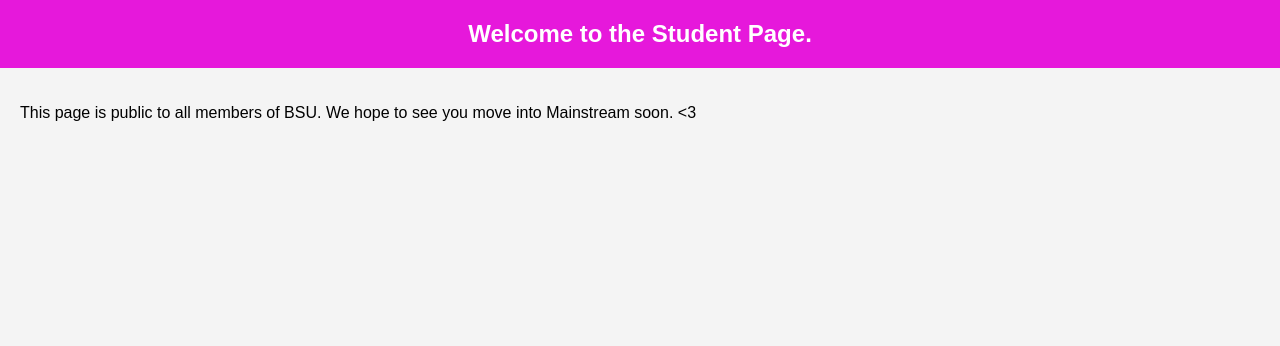
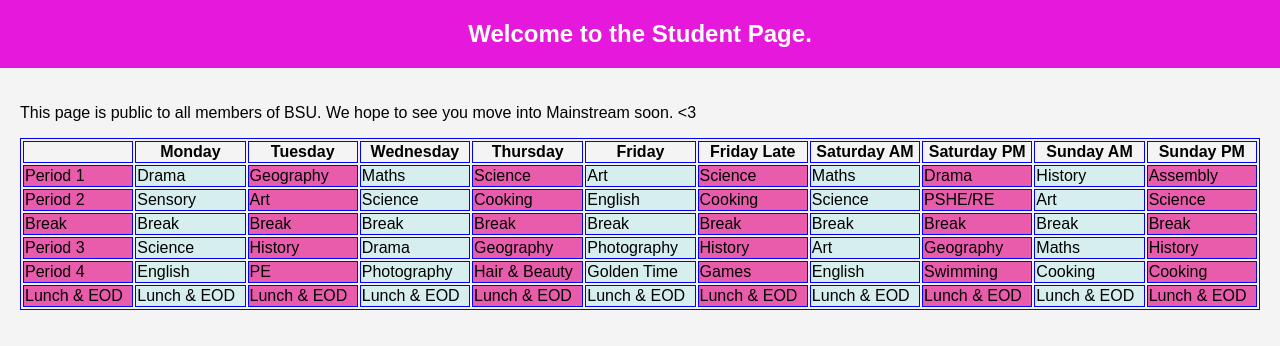
Before and after one commit to pankle999/editabletable, a plain HTML site: page student.html in a window 1280 px wide. Drawn offline with Linux system fonts and the light colour scheme.

Commit message:
Update student.html
Signed-off-by: pankle999 <daniel@familyhill.me.uk>

```diff
--- a/student.html
+++ b/student.html
@@ -22,12 +22,112 @@
         .content {
             padding: 20px;
         }
+        table, th, td {
+        border: 1px solid blue;
+        td:nth-child(even) {
+        background-color: #D6EEEE;
+        }
+        td:nth-child(odd) {
+        background-color: #E95CAC;
+        }
+        }
     </style>
 </head>
 <body>
     <div class="banner">Welcome to the Student Page.</div>
     <div class="content">
         <p>This page is public to all members of BSU. We hope to see you move into Mainstream soon. <3</p>
+        <table style="width:100%">
+ <tr>
+   <th> </th>
+   <th>Monday</th>
+   <th>Tuesday</th>
+   <th>Wednesday</th>
+   <th>Thursday</th>
+   <th>Friday</th>
+   <th>Friday Late</th>
+   <th>Saturday AM</th>
+   <th>Saturday PM</th>
+   <th>Sunday AM</th>
+   <th>Sunday PM</th>
+ </tr>
+ <tr>
+   <td>Period 1</td>
+   <td>Drama</td>
+   <td>Geography</td>
+   <td>Maths</td>
+   <td>Science</td>
+   <td>Art</td>
+   <td>Science</td>
+   <td>Maths</td>
+   <td>Drama</td>
+   <td>History</td>
+   <td>Assembly</td>
+ </tr>
+ <tr>
+   <td>Period 2</td>
+   <td>Sensory</td>
+   <td>Art</td>
+   <td>Science</td>
+   <td>Cooking</td>
+   <td>English</td>
+   <td>Cooking</td>
+   <td>Science</td>
+   <td>PSHE/RE</td>
+   <td>Art</td>
+   <td>Science</td>
+ </tr>
+ <tr>
+  <td>Break</td>
+  <td>Break</td>
+  <td>Break</td>
+  <td>Break</td>
+  <td>Break</td>
+  <td>Break</td>
+  <td>Break</td>
+  <td>Break</td>
+  <td>Break</td>
+  <td>Break</td>
+  <td>Break</td>
+ </tr>
+ <tr>
+  <td>Period 3</td>
+  <td>Science</td>
+  <td>History</td>
+  <td>Drama</td>
+  <td>Geography</td>
+  <td>Photography</td>
+  <td>History</td>
+  <td>Art</td>
+  <td>Geography</td>
+  <td>Maths</td>
+  <td>History</td>
+ </tr>
+ <tr>
+  <td>Period 4</td>
+  <td>English</td>
+  <td>PE</td>
+  <td>Photography</td>
+  <td>Hair & Beauty</td>
+  <td>Golden Time</td>
+  <td>Games</td>
+  <td>English</td>
+  <td>Swimming</td>
+  <td>Cooking</td>
+  <td>Cooking</td>
+ </tr>
+ <tr>
+  <td>Lunch & EOD</td>
+  <td>Lunch & EOD</td>
+  <td>Lunch & EOD</td>
+  <td>Lunch & EOD</td>
+  <td>Lunch & EOD</td>
+  <td>Lunch & EOD</td>
+  <td>Lunch & EOD</td>
+  <td>Lunch & EOD</td>
+  <td>Lunch & EOD</td>
+  <td>Lunch & EOD</td>
+  <td>Lunch & EOD</td>
     </div>
 </body>
 </html>
```
